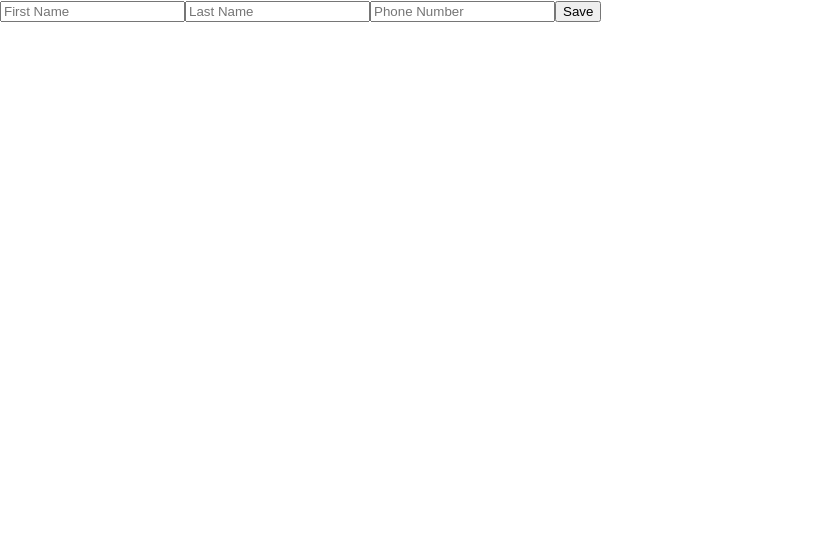
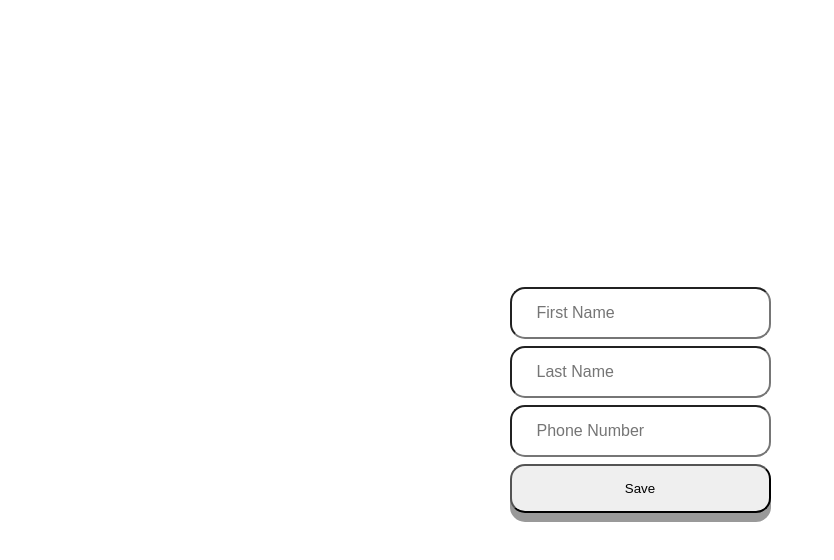
Before and after one commit to yergozhin/list-of-personal-information, a React (Create React App) app: page /add in a window 1280 px wide. Shown: the top 560 px of the page, without its empty margins (0-834 px from the left). Built offline with nearby package versions, Linux system fonts and the light colour scheme.

Commit message:
src/App.css src/page/Add.jsx

```diff
--- a/src/App.css
+++ b/src/App.css
@@ -6,13 +6,14 @@
     background-position: center;
     background-attachment: fixed;
     background-repeat: no-repeat;
+    position: relative;
 }
 .addButton{
     top: 67%;
     left: 49.3%;
     -ms-transform: translate(-50%, -50%);
     transform: translate(-50%, -50%);
-    position: absolute;
+    position: fixed;
     border-radius: 50%;
     padding-top: 34px;
     padding-left: 9px;
@@ -37,7 +38,7 @@
     left: 69.8%;
     -ms-transform: translate(-50%, -50%);
     transform: translate(-50%, -50%);
-    position: absolute;
+    position:fixed;
     border-radius: 50%;
     padding-top: 69px;
     padding-left: 35px;
@@ -46,7 +47,38 @@
     background-color: black;
     color:aliceblue;
     border: none;
+    text-align: center;
 }
 .listButton:hover {
     background-color: #7d7e7d;
 }
+.pgbutton {
+    padding: 15px 25px;
+    border-radius: 15px;
+    box-shadow: 0 9px #999;
+}
+.pgbutton:hover {
+    background-color: #7f807f;
+}
+.pgbutton:active {
+    background-color: #4e4d4d;
+    box-shadow: 0 5px #666;
+    transform: translateY(4px);
+}
+.form {
+    width: 100vw;
+    height: 100vh;
+    display: flex;
+    align-items: center;
+    justify-content: center;
+}
+.form-content{
+    display: flex;
+    flex-direction: column;
+}
+.form-content input {
+    border-radius: 15px;
+    padding: 15px 25px;
+    margin-bottom: 7px;
+    font-size: medium;
+}
--- a/src/page/Add.jsx
+++ b/src/page/Add.jsx
@@ -35,7 +35,7 @@ export default function Add() {
                 <input value={name} onChange={handleNameChange} type="text" name="name" placeholder="First Name"/>
                 <input value={surname} onChange={handleSurnameChange} type="text" name="surname" placeholder="Last Name"/>
                 <input value={phone} onChange={handlePhoneChange} type="text" name="phonenumber" placeholder="Phone Number"/>
-                <button onClick={onSave}>
+                <button onClick={onSave} className="pgbutton">
                     Save
                 </button>
             </div>
```
